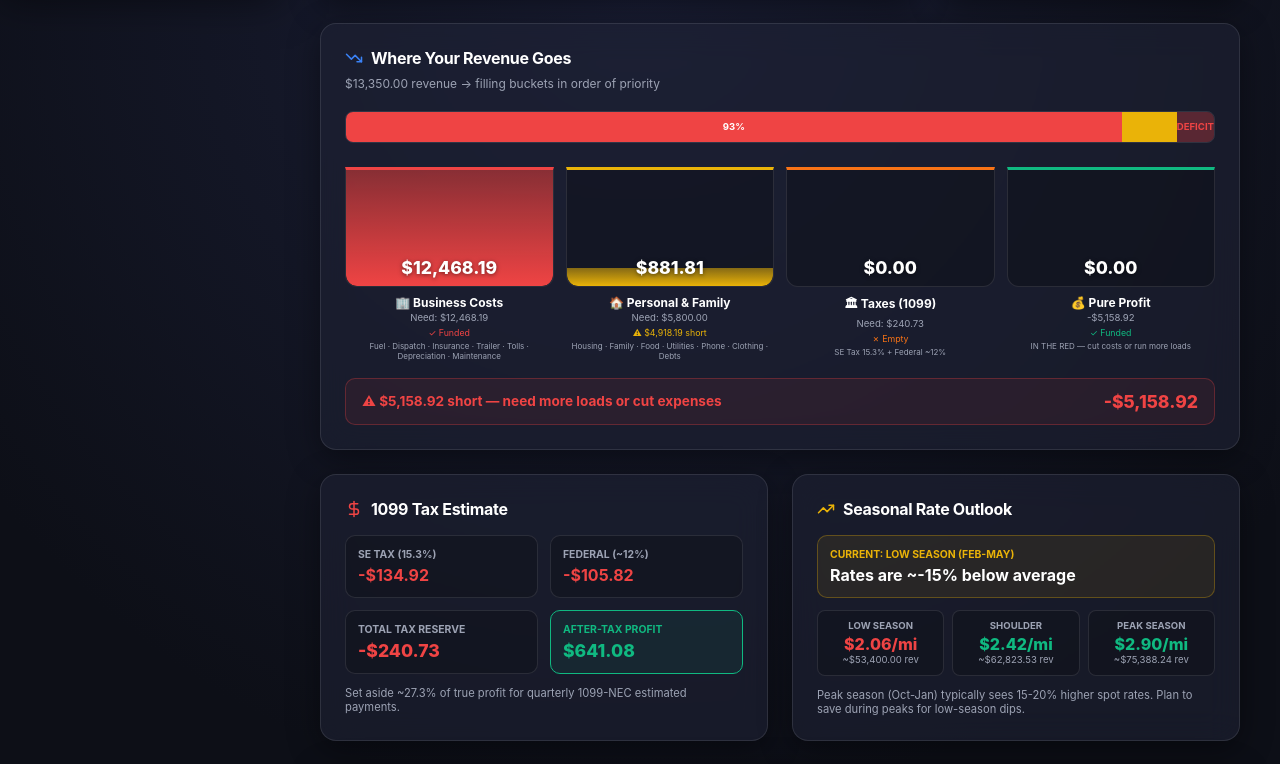
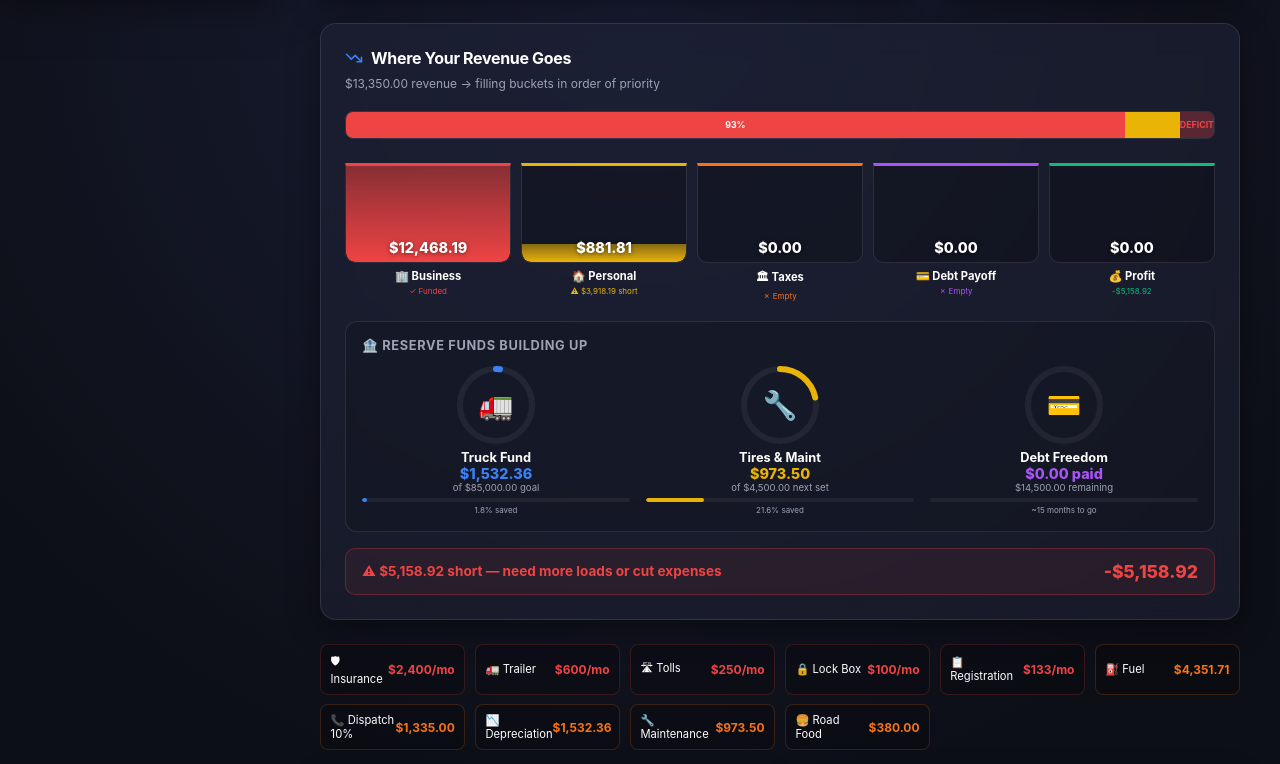
Before and after one commit to Chinadoc/Truck-tracker, a React (Vite) app: page / in a window 1280 px wide. Shown: the part 810-1574 px from the top of the page. Built offline with nearby package versions, Linux system fonts and the light colour scheme.

Commit message:
Enhanced buckets: debt payoff, reserve fill icons, dashboard expense grid

```diff
--- a/src/App.tsx
+++ b/src/App.tsx
@@ -644,17 +644,43 @@ function App() {
             {/* Revenue Waterfall — Money Flow Animation */}
             {(() => {
               const bizExpenses = totalExpenses + analysis.totalHiddenCosts;
-              const personalCosts = totalPersonalMonthly;
+              const debtPayment = personalExpenses.find(p => p.category === 'Debt')?.monthlyAmount ?? 0;
+              const personalCosts = totalPersonalMonthly - debtPayment;
               const taxCosts = analysis.estimatedTax;
               const afterBiz = totalIncome - bizExpenses;
               const afterPersonal = afterBiz - personalCosts;
               const afterTax = afterPersonal - taxCosts;
+              const afterDebt = afterTax - debtPayment;
               const buckets = [
-                { label: '🏢 Business Costs', amount: bizExpenses, filled: Math.min(totalIncome, bizExpenses), color: '#ef4444', details: 'Fuel · Dispatch · Insurance · Trailer · Tolls · Depreciation · Maintenance', delay: '0s' },
-                { label: '🏠 Personal & Family', amount: personalCosts, filled: Math.max(0, Math.min(afterBiz, personalCosts)), color: '#eab308', details: 'Housing · Family · Food · Utilities · Phone · Clothing · Debts', delay: '0.5s' },
-                { label: '🏛 Taxes (1099)', amount: taxCosts, filled: Math.max(0, Math.min(afterPersonal, taxCosts)), color: '#f97316', details: `SE Tax ${(SE_TAX_RATE * 100).toFixed(1)}% + Federal ~${(FED_TAX_RATE * 100).toFixed(0)}%`, delay: '1s' },
-                { label: '💰 Pure Profit', amount: Math.max(0, afterTax), filled: Math.max(0, afterTax), color: '#10b981', details: afterTax >= 0 ? 'Savings · Investments · Growth' : 'IN THE RED — cut costs or run more loads', delay: '1.5s' },
+                { label: '🏢 Business', amount: bizExpenses, filled: Math.min(totalIncome, bizExpenses), color: '#ef4444', details: 'Fuel · Dispatch · Insurance · Trailer · Tolls', delay: '0s' },
+                { label: '🏠 Personal', amount: personalCosts, filled: Math.max(0, Math.min(afterBiz, personalCosts)), color: '#eab308', details: 'Housing · Family · Food · Utilities', delay: '0.4s' },
+                { label: '🏛 Taxes', amount: taxCosts, filled: Math.max(0, Math.min(afterPersonal, taxCosts)), color: '#f97316', details: `SE ${(SE_TAX_RATE * 100).toFixed(0)}% + Fed ~${(FED_TAX_RATE * 100).toFixed(0)}%`, delay: '0.8s' },
+                { label: '💳 Debt Payoff', amount: debtPayment, filled: Math.max(0, Math.min(afterTax, debtPayment)), color: '#a855f7', details: `${formatCurrency(totalDebt)} remaining`, delay: '1.2s' },
+                { label: '💰 Profit', amount: Math.max(0, afterDebt), filled: Math.max(0, afterDebt), color: '#10b981', details: afterDebt >= 0 ? 'Savings & Growth' : 'In the red', delay: '1.6s' },
               ];
+
+              // Reserve fund targets — how much you SHOULD be saving
+              const truckTarget = 85000; // replacement cost
+              const truckLifetimeSaved = totalMiles * CASCADIA_DEPR_RATE; // total set aside
+              const tireTarget = 4500; // full tire set cost
+              const tireLifetimeSaved = totalMiles * CASCADIA_MAINT_RESERVE;
+
+              const CircleFill = ({ pct, color, size, icon }: { pct: number; color: string; size: number; icon: string }) => {
+                const r = (size - 8) / 2;
+                const circ = 2 * Math.PI * r;
+                const offset = circ - (Math.min(pct, 100) / 100) * circ;
+                return (
+                  <div style={{ position: 'relative', width: size, height: size, display: 'inline-flex', alignItems: 'center', justifyContent: 'center' }}>
+                    <svg width={size} height={size} style={{ position: 'absolute', transform: 'rotate(-90deg)' }}>
+                      <circle cx={size / 2} cy={size / 2} r={r} fill="none" stroke="rgba(255,255,255,0.06)" strokeWidth="6" />
+                      <circle cx={size / 2} cy={size / 2} r={r} fill="none" stroke={color} strokeWidth="6" strokeLinecap="round"
+                        strokeDasharray={circ} strokeDashoffset={offset}
+                        style={{ transition: 'stroke-dashoffset 2s ease-out' }} />
+                    </svg>
+                    <span style={{ fontSize: size * 0.35, zIndex: 1 }}>{icon}</span>
+                  </div>
+                );
+              };
 
               return (
                 <div className="glass-panel" style={{ padding: '1.5rem', marginBottom: '1.5rem' }}>
@@ -664,55 +690,114 @@ function App() {
                   <p className="text-secondary" style={{ fontSize: '0.75rem', marginBottom: '1.25rem' }}>{formatCurrency(totalIncome)} revenue → filling buckets in order of priority</p>
 
                   {/* Horizontal bar breakdown */}
-                  <div style={{ display: 'flex', height: '32px', borderRadius: '8px', overflow: 'hidden', marginBottom: '1.5rem', border: '1px solid var(--border)' }}>
+                  <div style={{ display: 'flex', height: '28px', borderRadius: '8px', overflow: 'hidden', marginBottom: '1.5rem', border: '1px solid var(--border)' }}>
                     {totalIncome > 0 && buckets.map((b, i) => {
                       const pct = (b.filled / totalIncome) * 100;
                       return pct > 0 ? (
-                        <div key={i} style={{ width: `${pct}%`, background: b.color, display: 'flex', alignItems: 'center', justifyContent: 'center', fontSize: '0.6rem', fontWeight: 700, color: '#fff', transition: 'width 1.5s ease-out', minWidth: pct > 3 ? '0' : '0' }}>{pct > 8 ? `${pct.toFixed(0)}%` : ''}</div>
+                        <div key={i} style={{ width: `${pct}%`, background: b.color, display: 'flex', alignItems: 'center', justifyContent: 'center', fontSize: '0.55rem', fontWeight: 700, color: '#fff' }}>{pct > 8 ? `${pct.toFixed(0)}%` : ''}</div>
                       ) : null;
                     })}
-                    {afterTax < 0 && <div style={{ flex: 1, background: 'rgba(239,68,68,0.3)', display: 'flex', alignItems: 'center', justifyContent: 'center', fontSize: '0.6rem', fontWeight: 700, color: 'var(--danger)' }}>DEFICIT</div>}
-                  </div>
-
-                  {/* Bucket columns */}
-                  <div style={{ display: 'grid', gridTemplateColumns: 'repeat(4, 1fr)', gap: '0.75rem' }}>
+                    {afterDebt < 0 && <div style={{ flex: 1, background: 'rgba(239,68,68,0.3)', display: 'flex', alignItems: 'center', justifyContent: 'center', fontSize: '0.55rem', fontWeight: 700, color: 'var(--danger)' }}>DEFICIT</div>}
+                  </div>
+
+                  {/* Bucket columns — 5 */}
+                  <div style={{ display: 'grid', gridTemplateColumns: 'repeat(5, 1fr)', gap: '0.6rem' }}>
                     {buckets.map((b, i) => {
                       const fillPct = b.amount > 0 ? Math.min(100, (b.filled / b.amount) * 100) : 0;
-                      const isFunded = b.filled >= b.amount;
+                      const isFunded = b.filled >= b.amount && b.amount > 0;
                       const isPartial = b.filled > 0 && b.filled < b.amount;
                       return (
                         <div key={i} style={{ textAlign: 'center' }}>
-                          {/* Bucket visualization */}
-                          <div style={{ height: '120px', position: 'relative', background: 'rgba(0,0,0,0.25)', borderRadius: '0 0 12px 12px', border: '1px solid var(--border)', borderTop: `3px solid ${b.color}`, overflow: 'hidden', display: 'flex', flexDirection: 'column', justifyContent: 'flex-end' }}>
-                            <div className="waterfall-fill" style={{ '--fill-pct': `${fillPct}%`, '--fill-delay': b.delay, background: `linear-gradient(to top, ${b.color}, ${b.color}88)`, width: '100%', position: 'absolute', bottom: 0, borderRadius: '0 0 11px 11px' } as React.CSSProperties} />
-                            <div style={{ position: 'relative', zIndex: 1, padding: '0.5rem', fontSize: '1.1rem', fontWeight: 800, color: '#fff', textShadow: '0 1px 4px rgba(0,0,0,0.5)' }}>
+                          <div style={{ height: '100px', position: 'relative', background: 'rgba(0,0,0,0.25)', borderRadius: '0 0 10px 10px', border: '1px solid var(--border)', borderTop: `3px solid ${b.color}`, overflow: 'hidden' }}>
+                            <div className="waterfall-fill" style={{ '--fill-pct': `${fillPct}%`, '--fill-delay': b.delay, background: `linear-gradient(to top, ${b.color}, ${b.color}88)`, width: '100%', position: 'absolute', bottom: 0, borderRadius: '0 0 9px 9px' } as React.CSSProperties} />
+                            <div style={{ position: 'relative', zIndex: 1, padding: '0.35rem', fontSize: '0.9rem', fontWeight: 800, color: '#fff', textShadow: '0 1px 4px rgba(0,0,0,0.5)', height: '100%', display: 'flex', alignItems: 'flex-end', justifyContent: 'center' }}>
                               {formatCurrency(b.filled)}
                             </div>
                           </div>
-                          {/* Label */}
-                          <div style={{ marginTop: '0.5rem', fontSize: '0.75rem', fontWeight: 700 }}>{b.label}</div>
-                          <div className="text-secondary" style={{ fontSize: '0.6rem', marginTop: '0.15rem' }}>
-                            {i < 3 ? `Need: ${formatCurrency(b.amount)}` : (afterTax >= 0 ? 'Take home!' : formatCurrency(afterTax))}
+                          <div style={{ marginTop: '0.4rem', fontSize: '0.7rem', fontWeight: 700 }}>{b.label}</div>
+                          <div style={{ fontSize: '0.5rem', color: b.color, marginTop: '0.15rem' }}>
+                            {isFunded ? '✓ Funded' : isPartial ? `⚠ ${formatCurrency(b.amount - b.filled)} short` : i === 4 ? (afterDebt >= 0 ? '✓ Take home' : formatCurrency(afterDebt)) : '✗ Empty'}
                           </div>
-                          <div style={{ fontSize: '0.55rem', marginTop: '0.25rem', color: b.color }}>
-                            {isFunded ? '✓ Funded' : isPartial ? `⚠ ${formatCurrency(b.amount - b.filled)} short` : '✗ Empty'}
-                          </div>
-                          <div className="text-secondary" style={{ fontSize: '0.5rem', marginTop: '0.15rem', lineHeight: '1.3' }}>{b.details}</div>
                         </div>
                       );
                     })}
                   </div>
 
+                  {/* Reserve Savings — Fill-up Icons */}
+                  <div style={{ marginTop: '1.25rem', padding: '1rem', background: 'rgba(0,0,0,0.15)', borderRadius: '12px', border: '1px solid var(--border)' }}>
+                    <h4 style={{ fontSize: '0.8rem', fontWeight: 700, marginBottom: '0.75rem', display: 'flex', alignItems: 'center', gap: '0.5rem', color: 'var(--text-secondary)', textTransform: 'uppercase', letterSpacing: '0.05em' }}>
+                      🏦 Reserve Funds Building Up
+                    </h4>
+                    <div style={{ display: 'grid', gridTemplateColumns: 'repeat(3, 1fr)', gap: '1rem' }}>
+                      {/* Truck Replacement Fund */}
+                      <div style={{ textAlign: 'center' }}>
+                        <CircleFill pct={(truckLifetimeSaved / truckTarget) * 100} color="#3b82f6" size={80} icon="🚛" />
+                        <div style={{ fontWeight: 700, fontSize: '0.8rem', marginTop: '0.35rem' }}>Truck Fund</div>
+                        <div style={{ fontWeight: 800, color: '#3b82f6', fontSize: '0.9rem' }}>{formatCurrency(truckLifetimeSaved)}</div>
+                        <div className="text-secondary" style={{ fontSize: '0.6rem' }}>of {formatCurrency(truckTarget)} goal</div>
+                        <div style={{ width: '100%', height: '4px', background: 'rgba(255,255,255,0.06)', borderRadius: '2px', marginTop: '0.3rem', overflow: 'hidden' }}>
+                          <div style={{ width: `${Math.min(100, (truckLifetimeSaved / truckTarget) * 100)}%`, height: '100%', background: '#3b82f6', borderRadius: '2px', transition: 'width 2s ease-out' }} />
+                        </div>
+                        <div className="text-secondary" style={{ fontSize: '0.5rem', marginTop: '0.15rem' }}>{((truckLifetimeSaved / truckTarget) * 100).toFixed(1)}% saved</div>
+                      </div>
+
+                      {/* Tires & Maintenance Fund */}
+                      <div style={{ textAlign: 'center' }}>
+                        <CircleFill pct={(tireLifetimeSaved / tireTarget) * 100} color="#eab308" size={80} icon="🔧" />
+                        <div style={{ fontWeight: 700, fontSize: '0.8rem', marginTop: '0.35rem' }}>Tires & Maint</div>
+                        <div style={{ fontWeight: 800, color: '#eab308', fontSize: '0.9rem' }}>{formatCurrency(tireLifetimeSaved)}</div>
+                        <div className="text-secondary" style={{ fontSize: '0.6rem' }}>of {formatCurrency(tireTarget)} next set</div>
+                        <div style={{ width: '100%', height: '4px', background: 'rgba(255,255,255,0.06)', borderRadius: '2px', marginTop: '0.3rem', overflow: 'hidden' }}>
+                          <div style={{ width: `${Math.min(100, (tireLifetimeSaved / tireTarget) * 100)}%`, height: '100%', background: '#eab308', borderRadius: '2px', transition: 'width 2s ease-out' }} />
+                        </div>
+                        <div className="text-secondary" style={{ fontSize: '0.5rem', marginTop: '0.15rem' }}>{((tireLifetimeSaved / tireTarget) * 100).toFixed(1)}% saved</div>
+                      </div>
+
+                      {/* Debt Payoff Progress */}
+                      <div style={{ textAlign: 'center' }}>
+                        <CircleFill pct={totalDebt > 0 ? ((14500 - totalDebt) / 14500) * 100 : 100} color="#a855f7" size={80} icon="💳" />
+                        <div style={{ fontWeight: 700, fontSize: '0.8rem', marginTop: '0.35rem' }}>Debt Freedom</div>
+                        <div style={{ fontWeight: 800, color: '#a855f7', fontSize: '0.9rem' }}>{formatCurrency(14500 - totalDebt)} paid</div>
+                        <div className="text-secondary" style={{ fontSize: '0.6rem' }}>{formatCurrency(totalDebt)} remaining</div>
+                        <div style={{ width: '100%', height: '4px', background: 'rgba(255,255,255,0.06)', borderRadius: '2px', marginTop: '0.3rem', overflow: 'hidden' }}>
+                          <div style={{ width: `${Math.min(100, ((14500 - totalDebt) / 14500) * 100)}%`, height: '100%', background: '#a855f7', borderRadius: '2px', transition: 'width 2s ease-out' }} />
+                        </div>
+                        <div className="text-secondary" style={{ fontSize: '0.5rem', marginTop: '0.15rem' }}>~{Math.ceil(totalDebt / Math.max(1, debtPayment))} months to go</div>
+                      </div>
+                    </div>
+                  </div>
+
                   {/* Summary line */}
-                  <div style={{ marginTop: '1rem', padding: '0.75rem 1rem', background: afterTax >= 0 ? 'rgba(16,185,129,0.08)' : 'rgba(239,68,68,0.08)', borderRadius: '10px', border: `1px solid ${afterTax >= 0 ? 'rgba(16,185,129,0.3)' : 'rgba(239,68,68,0.3)'}`, display: 'flex', justifyContent: 'space-between', alignItems: 'center' }}>
-                    <span style={{ fontSize: '0.85rem', fontWeight: 700, color: afterTax >= 0 ? 'var(--success)' : 'var(--danger)' }}>
-                      {afterTax >= 0 ? '✓ All buckets funded — profit remaining' : `⚠ ${formatCurrency(Math.abs(afterTax))} short — need more loads or cut expenses`}
+                  <div style={{ marginTop: '1rem', padding: '0.75rem 1rem', background: afterDebt >= 0 ? 'rgba(16,185,129,0.08)' : 'rgba(239,68,68,0.08)', borderRadius: '10px', border: `1px solid ${afterDebt >= 0 ? 'rgba(16,185,129,0.3)' : 'rgba(239,68,68,0.3)'}`, display: 'flex', justifyContent: 'space-between', alignItems: 'center' }}>
+                    <span style={{ fontSize: '0.85rem', fontWeight: 700, color: afterDebt >= 0 ? 'var(--success)' : 'var(--danger)' }}>
+                      {afterDebt >= 0 ? '✓ All buckets funded — profit remaining' : `⚠ ${formatCurrency(Math.abs(afterDebt))} short — need more loads or cut expenses`}
                     </span>
-                    <span style={{ fontSize: '1.1rem', fontWeight: 800, color: afterTax >= 0 ? 'var(--success)' : 'var(--danger)' }}>{formatCurrency(afterTax)}</span>
+                    <span style={{ fontSize: '1.1rem', fontWeight: 800, color: afterDebt >= 0 ? 'var(--success)' : 'var(--danger)' }}>{formatCurrency(afterDebt)}</span>
                   </div>
                 </div>
               );
             })()}
+
+            {/* Compact Expense Breakdown on Dashboard */}
+            <div style={{ display: 'grid', gridTemplateColumns: 'repeat(auto-fit, minmax(140px, 1fr))', gap: '0.6rem', marginBottom: '1.5rem' }}>
+              {[
+                { label: '🛡 Insurance', val: '$2,400/mo', type: 'fixed' },
+                { label: '🚛 Trailer', val: '$600/mo', type: 'fixed' },
+                { label: '🛣 Tolls', val: '$250/mo', type: 'fixed' },
+                { label: '🔒 Lock Box', val: '$100/mo', type: 'fixed' },
+                { label: '📋 Registration', val: '$133/mo', type: 'fixed' },
+                { label: '⛽ Fuel', val: formatCurrency(analysis.trackedFuelCost), type: 'variable' },
+                { label: '📞 Dispatch 10%', val: formatCurrency(totalIncome * 0.10), type: 'variable' },
+                { label: '📉 Depreciation', val: formatCurrency(analysis.vehicleDepreciation), type: 'variable' },
+                { label: '🔧 Maintenance', val: formatCurrency(analysis.maintReserve), type: 'variable' },
+                { label: '🍔 Road Food', val: formatCurrency(expenses.filter(e => e.category === 'Food').reduce((s, e) => s + e.amount, 0)), type: 'variable' },
+              ].map((e, i) => (
+                <div key={i} style={{ background: 'rgba(0,0,0,0.2)', border: `1px solid ${e.type === 'fixed' ? 'rgba(239,68,68,0.2)' : 'rgba(249,115,22,0.2)'}`, borderRadius: '8px', padding: '0.5rem 0.6rem', display: 'flex', justifyContent: 'space-between', alignItems: 'center', fontSize: '0.7rem' }}>
+                  <span>{e.label}</span>
+                  <span style={{ fontWeight: 700, color: e.type === 'fixed' ? 'var(--danger)' : '#f97316', fontSize: '0.75rem' }}>{e.val}</span>
+                </div>
+              ))}
+            </div>
 
             {/* Row 3: Tax & Seasonal */}
             <div style={{ display: 'grid', gridTemplateColumns: '1fr 1fr', gap: '1.5rem', marginBottom: '1.5rem' }}>
```
